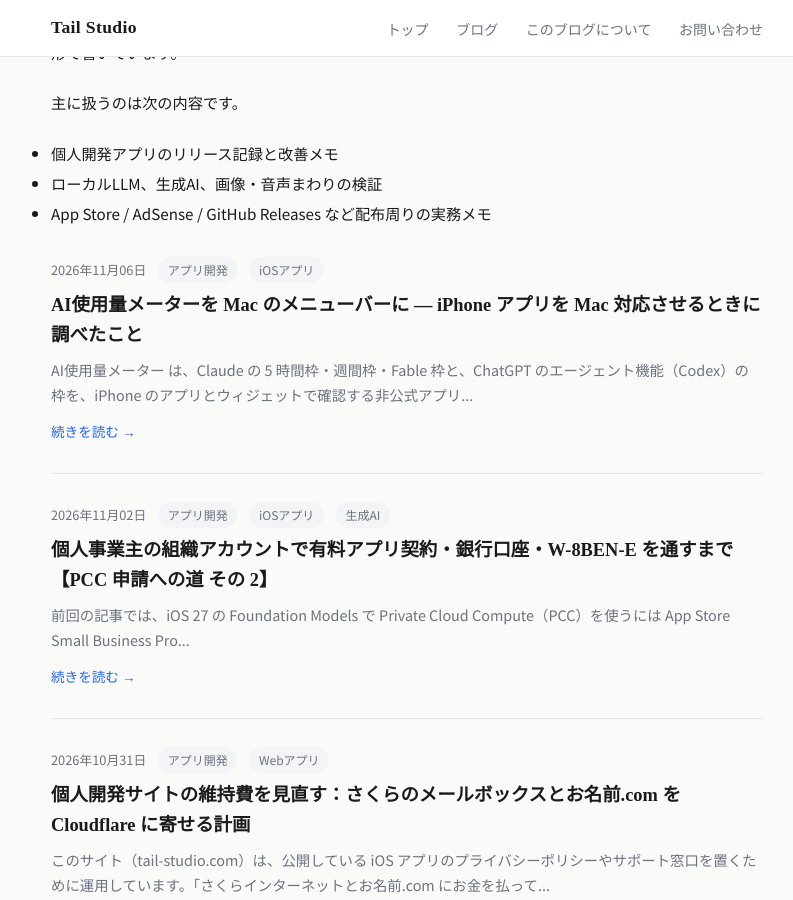
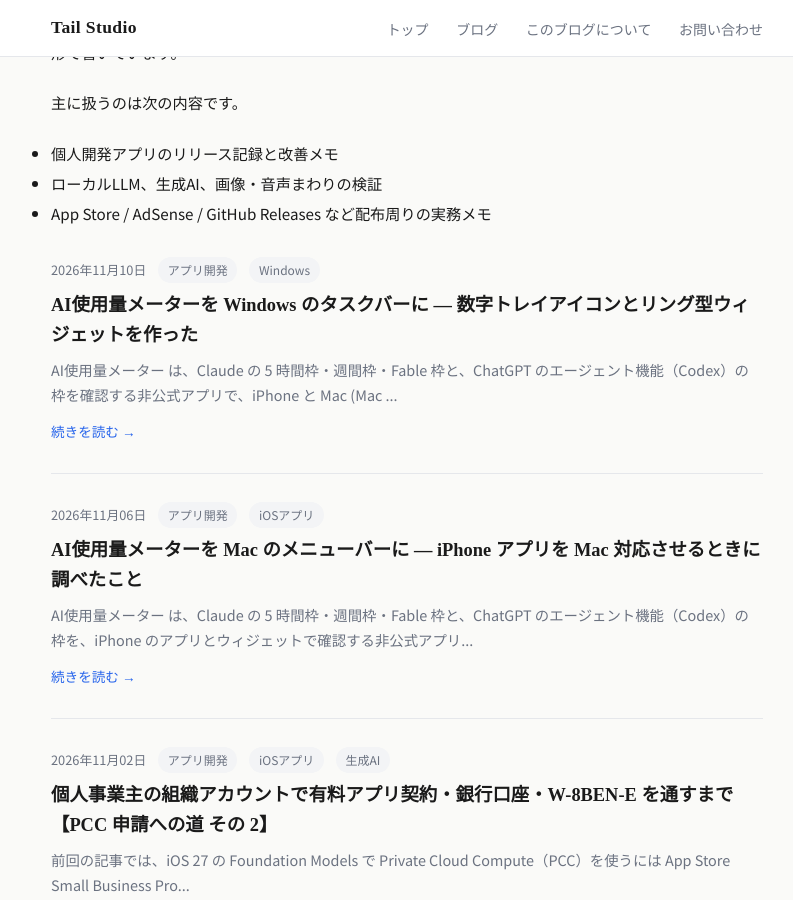
Before and after one commit to wat--/app-policies, a Jekyll site: the page built from blog/index.html, in a window 1280 px wide and 900 px high, scrolled down 321 px. Shown: the whole window, without its empty margins (233-1026 px from the left). Built offline with Jekyll 4.4.1, drawn with Linux system fonts in a browser that asks for light colours; a script that is not in the unit is left out; part of the change alters nothing that is shown.

Commit message:
docs(blog): AI使用量メーター Windows版の紹介記事を追加
Co-Authored-By: Claude Code <noreply@anthropic.com>

```diff
--- a/_data/like-counters.yml
+++ b/_data/like-counters.yml
@@ -28,3 +28,4 @@
 "/blog/2026/10/31/tail-studio-domain-mail-migration/": post-24
 "/blog/2026/11/02/sole-proprietor-paid-apps-tax-forms/": post-25
 "/blog/2026/11/06/ai-usage-meter-mac/": post-26
+"/blog/2026/11/10/ai-usage-meter-windows/": post-27
--- /dev/null
+++ b/_posts/2026-11-10-ai-usage-meter-windows.md
@@ -0,0 +1,102 @@
+---
+layout: post
+title: "AI使用量メーターを Windows のタスクバーに — 数字トレイアイコンとリング型ウィジェットを作った"
+date: 2026-11-10 23:00:00 +0900
+tags: [アプリ開発, Windows]
+description: Claude と ChatGPT の使用量を表示する「AI使用量メーター」の Windows 版を作った記録。トレイの数字アイコン、タスクバーに載るリング型ウィジェット、Cloudflare に弾かれた claude.ai の取得を WebView2 で通した方法、Store を使わず GitHub Release で配る構成をまとめます。
+---
+
+[AI使用量メーター](https://apps.apple.com/app/id6824224890) は、Claude の 5 時間枠・週間枠・Fable 枠と、ChatGPT のエージェント機能（Codex）の枠を確認する非公式アプリで、iPhone と Mac ([Mac 版の記事](/blog/2026/11/06/ai-usage-meter-mac/)) で公開しています。仕事の PC が Windows のこともあり、同じものが欲しくなって Windows 版を作りました。
+
+Microsoft Store には出さず、[Tail-Studio のダウンロードページ](/apps/ai-usage/windows.html)から zip を落として使う形にしています。無料・広告なしです。
+
+## 目次
+
+- [Windows 版で作ったもの](#windows-版で作ったもの)
+- [タスクバーに載るリング型ウィジェット](#タスクバーに載るリング型ウィジェット)
+- [claude.ai が Cloudflare に弾かれる](#claudeai-が-cloudflare-に弾かれる)
+- [ChatGPT のトークンの取り方](#chatgpt-のトークンの取り方)
+- [ログイン情報の保存](#ログイン情報の保存)
+- [Store を使わず GitHub Release で配る](#store-を使わず-github-release-で配る)
+- [ハマったところ](#ハマったところ)
+
+---
+
+## Windows 版で作ったもの
+
+.NET 8 の WPF アプリで、インストール不要の単一 exe（自己完結型、約 60 MB）です。作ったのは次の 3 つです。
+
+| 表示 | 中身 |
+|---|---|
+| タスクトレイの数字アイコン | 選んだ枠の使用率を数字で表示。60% 未満は緑、85% 未満は橙、それ以上は赤 |
+| 詳細ウィジェット | 5 時間・週間・Fable 枠のバーとリセットまでの残り時間 |
+| コンパクトウィジェット | リング型のメーターを横に並べた表示。タスクバーに収まる高さ |
+
+トレイに出す値は「Claude 5 時間 / 週間 / 週間 Fable」「ChatGPT 5 時間 / 週間」「最大値」から選べます。更新間隔は既定 2 分で、429 が返ったら 5 分から最大 60 分まで自動で伸ばします。
+
+<div class="shot-row">
+  <figure><img src="/assets/images/blog/ai-usage-meter-windows/02.jpg" alt="Claude の 5 時間・週間・週間 Fable と ChatGPT の 5 時間・週間をバーで表示する詳細ウィジェット" loading="lazy"><figcaption>詳細ウィジェット。バーと残り時間（画像はサンプルデータ）</figcaption></figure>
+</div>
+
+## タスクバーに載るリング型ウィジェット
+
+Mac 版のメニューバー表示がちょうどよかったので、同じ発想で「タスクバーの高さに収まるメーター」を作りました。30px のリングの中央に使用率を出し、下に「C 5h」「C 週」「C Fable」「G 5h」のような短いラベルを付けています（C は Claude、G は ChatGPT）。全体の高さは約 46px で、48px のタスクバーにちょうど入ります。
+
+<div class="shot-row">
+  <figure class="wide"><img src="/assets/images/blog/ai-usage-meter-windows/01.jpg" alt="タスクバーの通知領域の左隣に、5 つのリングメーターが並んでいる" loading="lazy"><figcaption>タスクバーの通知領域の左隣に置いたところ（画像はサンプルデータ）</figcaption></figure>
+</div>
+
+右クリックメニューの「タスクバーの上に置く」を選ぶと、下辺に固定されたタスクバーの通知領域の左隣へ自動で配置されます。ウィンドウは枠なし・背景透過・`Topmost` で、タスクバーの上に重ねているだけです。
+
+ここで困ったのが、**タスクバーを操作すると、Topmost のウィンドウでもタスクバー側が手前に来てウィジェットが隠れる**ことでした。そこで 2 秒ごとに `SetWindowPos(HWND_TOPMOST, … SWP_NOACTIVATE)` を呼び直して、最前面を取り直しています。フォーカスは奪わないので、作業の邪魔にはなりません。
+
+リングは WPF の `ArcSegment` で描いています。使用率から終点の座標を `sin` / `cos` で出し、50% を超えたら `IsLargeArc` を立てるだけです。100% のときは円弧が閉じて消えるので、`Ellipse` に切り替えています。
+
+## claude.ai が Cloudflare に弾かれる
+
+Mac / iPhone 版と同じく、claude.ai の非公開 API を使います。ところが Windows 版を .NET の `HttpClient` で素直に書いたところ、claude.ai だけ 403 になりました。レスポンスヘッダーを見ると `cf-mitigated: challenge`、つまり Cloudflare のボット判定のチャレンジです。ChatGPT 側は通るので、claude.ai 固有の問題です。
+
+回避策として、**画面外に置いた WebView2 で API の URL を開き、`document.body.innerText` の JSON を読む**ことにしました。本物のブラウザエンジンなので、チャレンジは勝手に解けます。
+
+- ログインに使う WebView2 と同じプロファイル（`%APPDATA%\AiUsageMeter\WebView2`）を使うので、Cookie がそのまま効く
+- 401 / 403 / 429 は `NavigationCompleted` の `HttpStatusCode` で判定する
+- 本文が JSON になるまで最大 16 秒ほど待つ（チャレンジ中は HTML のまま）
+
+HttpClient で取れないサービスに遭遇したら、「ブラウザエンジンに取らせる」が一番手堅い、というのが今回の学びです。
+
+## ChatGPT のトークンの取り方
+
+ChatGPT 側は `https://chatgpt.com/backend-api/wham/usage` を、Bearer トークン付きの HttpClient で叩きます。トークンは WebView2 でログインしたあと、ページ内で次の 2 つを fetch して拾います。
+
+- `/api/auth/session` … `accessToken` と有効期限
+- `/backend-api/accounts/check/v4-2023-04-27` … ワークスペース（個人 / チーム）の一覧
+
+結果は `window.__aum` に入れて、アプリ側が数秒おきにポーリングします。期限が 24 時間を切ったとき、または 401 が返ったときは、画面外の WebView2 でこのスクリプトをもう一度走らせて、ログインし直しなしでトークンを更新します。
+
+## ログイン情報の保存
+
+セッションキーとトークンは、Windows の DPAPI（`ProtectedData`、現在のユーザー範囲）で暗号化して `%APPDATA%\AiUsageMeter\settings.json` に保存します。iPhone / Mac 版の Keychain に相当します。別のユーザーや別の PC に設定ファイルをコピーしても復号できません。広告・解析 SDK は入れていませんし、使用量の取得以外の通信もしません。
+
+## Store を使わず GitHub Release で配る
+
+今回は Microsoft Store を使わず、Android アプリと同じ構成にしました。
+
+1. 単一 exe を `dotnet publish -r win-x64 --self-contained -p:PublishSingleFile=true` で作り、README と一緒に zip にする
+2. 公開用の別リポジトリ（`ai-usage-meter-releases`）の GitHub Release に `AiUsageMeter-Windows.zip` として載せる
+3. Tail-Studio のダウンロードページから `releases/latest/download/AiUsageMeter-Windows.zip` に直リンクする
+
+アセット名を固定しておくと、新しい版を上げても、ページのリンクを書き換えなくて済みます。
+
+コード署名はしていないので、初回起動時に SmartScreen の警告が出ます（「詳細情報」→「実行」）。ダウンロードページにもそう書いています。
+
+## ハマったところ
+
+**Windows 11 ではトレイアイコンが隠れる。** 新しく出したアイコンは `^` の中に入ってしまい、「タスクバーで % が見える」という目的を最初から果たしません。ユーザーがアイコンを `^` からタスクバーへドラッグするか、設定の「その他のシステムトレイ アイコン」を ON にする必要があります。コンパクトウィジェットなら、この手順なしでタスクバー上に常に見えるので、こちらを主役にしてもよいと思っています。
+
+**BOM なしの UTF-8 が別の文字コードとして読まれる。** 日本語を含む `.cs` を BOM なしで保存したところ、Codex のレビューで「文字列リテラルが壊れている」と指摘されました。ツール側が旧来のコードページで読んでいたのが原因で、全ファイルに BOM を付けて解消しました。
+
+**ウィジェットが画面の右端で見切れる。** 初回表示のときは `ActualWidth` が確定していないので、位置の補正を `ContentRendered` のあとと `SizeChanged` で行うようにしました。
+
+---
+
+Windows 10 / 11 で動作します（WebView2 ランタイムが必要で、Windows 11 には最初から入っています）。ダウンロードは [Windows 版のページ](/apps/ai-usage/windows.html) からどうぞ。
```
Also changed, not shown: assets/images/blog/ai-usage-meter-windows/01.jpg (added), assets/images/blog/ai-usage-meter-windows/02.jpg (added).
